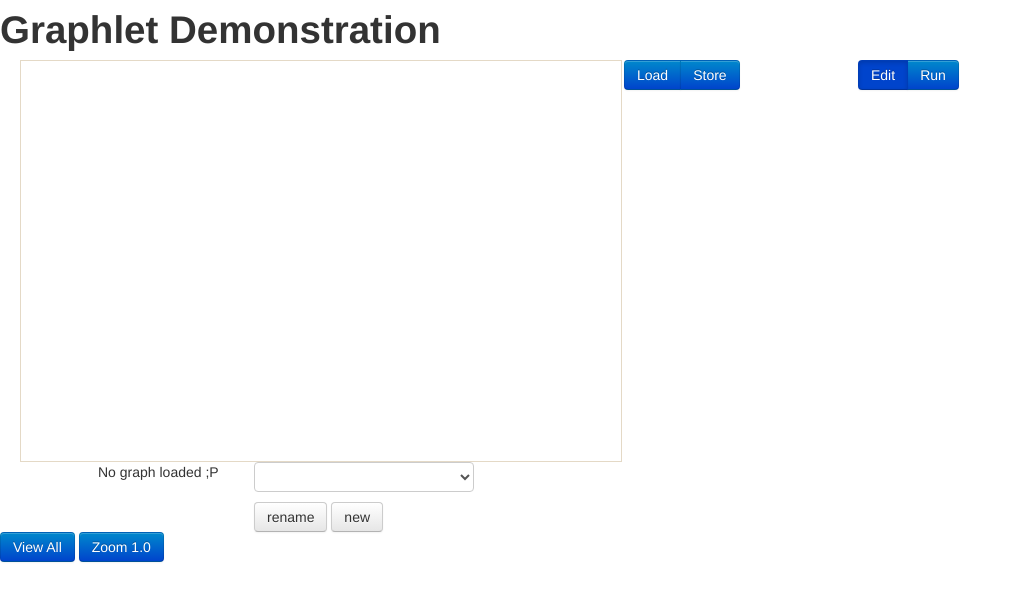
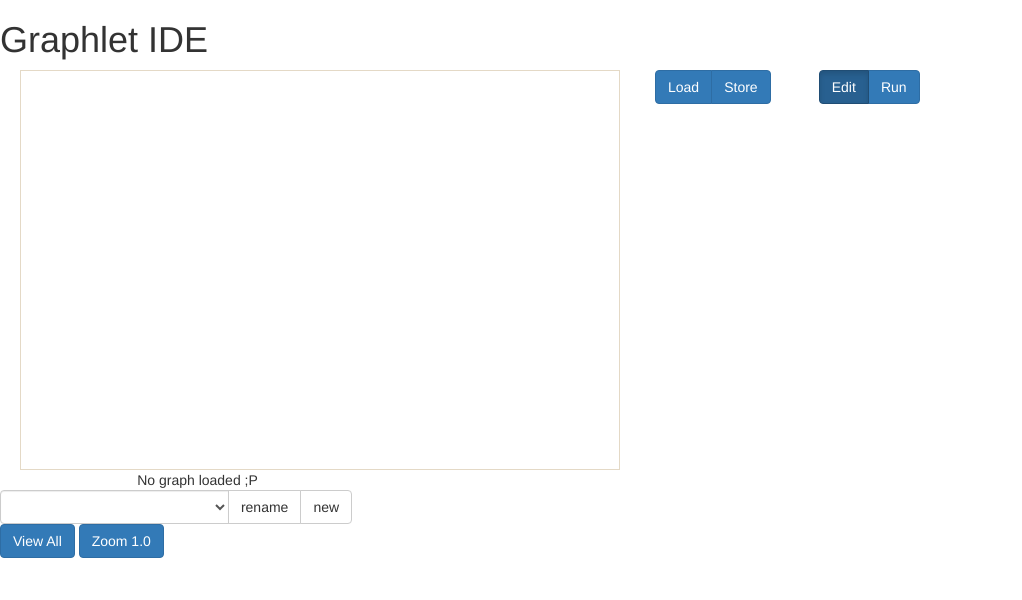
Before and after one commit to nmorse/graphlet, a website: page editor.html in a window 1280 px wide. Shown: the whole page, without its empty margins (0-1022 px from the left). Drawn offline with nearby package versions, Linux system fonts and the light colour scheme.

Commit message:
bootstrap 3.2 is in place

```diff
--- a/editor.html
+++ b/editor.html
@@ -1,6 +1,10 @@
 <!doctype html>
 <html lang="en">
     <head>
+      <meta charset="utf-8">
+      <meta http-equiv="X-UA-Compatible" content="IE=edge">
+      <meta name="viewport" content="width=device-width, initial-scale=1">
+      <title>Graphlet IDE</title>
         <style>
         #graph_vis {
             height: 400px;
@@ -12,21 +16,24 @@
             margin-left: 28px;
         }
         </style>
-        <meta name="viewport" content="width=device-width, initial-scale=1.0">
-        <title>Graphlet Demonstration</title>
+
         <!--  script type="text/javascript" src="js/jquery.min.js"></script -->
         <script type="text/javascript" src="bower_components/jquery/dist/jquery.min.js"></script>
-		<script type="text/javascript" src="js/jqueryui/jquery-ui.js"></script>
+		<!-- script type="text/javascript" src="js/jqueryui/jquery-ui.js"></script -->
         <script type="text/javascript" src="bower_components/cytoscape/dist/cytoscape.js"></script>
         <script type="text/javascript" src="js/graphlet_vis.js"></script>
         <script type="text/javascript" src="js/graphlet_storage.js"></script>
         <script type="text/javascript" src="js/graphlet_examples.js"></script>
-		<script type="text/javascript" src="js/graphlet_query.js"></script>
+		    <script type="text/javascript" src="js/graphlet_query.js"></script>
         <script type="text/javascript" src="js/graphlet_procedural_run.js"></script>
 
         <script type="text/javascript" src="js/json2html/json2html-0.4.1.js"></script>
         <script type="text/javascript" src="js/json2html/jquery.json2html.js"></script>
         <script type="text/javascript" src="js/jsoneditor.js"></script>
+        <!-- Bootstrap -->
+        <link href="bower_components/bootstrap/dist/css/bootstrap.css" rel="stylesheet" media="screen">
+        <script src="bower_components/bootstrap/dist/js/bootstrap.min.js"></script>
+
         <script>
 		$(function() {
 			nodes_editor = new JSONEditor($('#node_editor')[0], {
@@ -134,21 +141,18 @@
 			  });
 		});
         </script>
-        <!-- Bootstrap -->
-        <link href="bootstrap/css/bootstrap.css" rel="stylesheet" media="screen">
-        <script src="bootstrap/js/bootstrap.min.js"></script>
     </head>
 <body>
-    <h1>Graphlet Demonstration</h1>
+    <h1>Graphlet IDE</h1>
     <div class="row">
-      <div class="span8">
+      <div class="col-md-6">
           <div id="graph_vis"></div>
           <div class="row">
-              <div class="span1" id="graph_storage"></div>
-              <div class="span2" id="graph_title">No graph loaded ;P</div>
-              <div class="span2" id="graph_view" class="btn-group ui_mode">
+              <div class="col-md-2" id="graph_storage"></div>
+              <div class="col-md-3" id="graph_title">No graph loaded ;P</div>
+              <div class="col-md-7">
 
-                <div class="input-group">
+                <div id="graph_view" class="input-group">
                   <select class="form-control"></select>
                   <span class="input-group-btn">
                     <button id="rename_view" type="button" class="btn btn-default">rename</button>
@@ -156,17 +160,20 @@
                   </span>
                 </div>
               </div>
-              <div class="span3">
+          </div>
+          <div class="row">
+              <div class="col-md-12">
                 <button id="view_all" type="button" class="btn btn-primary">View All</button>
                 <button id="view_zoom_1" type="button" class="btn btn-primary">Zoom 1.0</button>
               </div>
           </div>
       </div>
 
-      <div class="span8">
+
+      <div class="col-md-6">
         <div class="row">
-          <div class="span3" id="storage_ctl"></div>
-          <div class="span3">
+          <div class="col-md-3" id="storage_ctl"></div>
+          <div class="col-md-3">
             <div id="ui_mode_2" class="btn-group ui_mode" data-toggle="buttons-radio">
               <button id="edit" type="button" class="btn btn-primary active">Edit</button>
               <button id="run" type="button" class="btn btn-primary">Run</button>
@@ -174,11 +181,11 @@
           </div>
         </div>
         <div id="edit_mode_ui" style="display: none;">
-            <div class="row"><div class="span2"><button id="add_node" type="button" class="btn btn-primary">add node</button></div>
-                             <div class="span2"><button id="add_edge" type="button" class="btn btn-primary" data-toggle="button">add edge</button></div>
+            <div class="row"><div class="col-md-2"><button id="add_node" type="button" class="btn btn-primary">add node</button></div>
+                             <div class="col-md-2"><button id="add_edge" type="button" class="btn btn-primary" data-toggle="button">add edge</button></div>
             </div>
-            <div class="row"><div class="span2"><button id="delete_node" type="button" class="btn btn-primary">delete node</button></div>
-                             <div class="span2"><button id="delete_edge" type="button" class="btn btn-primary">delete edge</button></div>
+            <div class="row"><div class="col-md-2"><button id="delete_node" type="button" class="btn btn-primary">delete node</button></div>
+                             <div class="col-md-2"><button id="delete_edge" type="button" class="btn btn-primary">delete edge</button></div>
             </div>
             <div><h4 id="node_input_header">Node data (<span>0</span> Selected)</h4>
                 <div id="node_editor">
@@ -199,7 +206,7 @@
         </div>
 
       </div>
-      </div>
+    </div>
 
 </body>
 </html>
```
Also changed, not shown: bower.json (+3 -4 lines).
